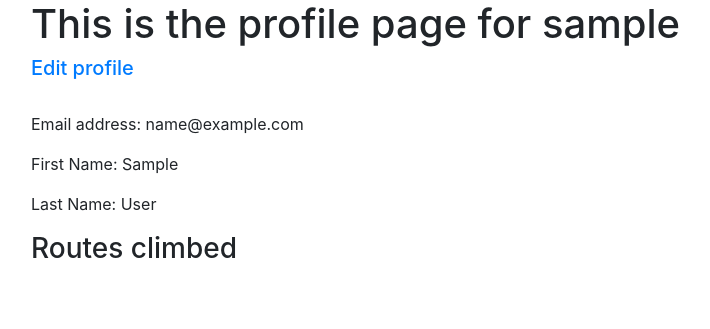
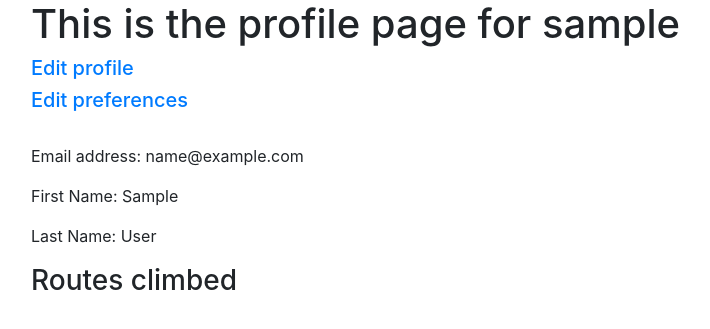
Before and after one commit to faaizajaz/mtnpak, a Django app: a page that uses users/templates/users/profile.html in a window 1280 px wide. Shown: the part 56-385 px from the top of the page, without its empty margins (54-764 px from the left). Run offline with Django 3.2, Linux system fonts and the light colour scheme; the visitor is signed in with stand-in values (Sample User, id 1); data comes from the database, SQL or seed files in the repository; data that the repository does not hold is empty; some libraries are stand-ins or nearby versions.

Commit message:
Added preference update link in profile

```diff
--- a/users/templates/users/profile.html
+++ b/users/templates/users/profile.html
@@ -9,6 +9,7 @@
 
 	{% if user.is_authenticated %}
 		<h5><a href="{% url 'edit-profile' username=user.username %}">Edit profile</a></h5>
+		<h5><a href="{% url 'edit-prefs' username=user.username %}">Edit preferences</a></h5>
 	{% endif %}
 
 	<img src="{{ object.profile.image.url }}" width="200">
```
